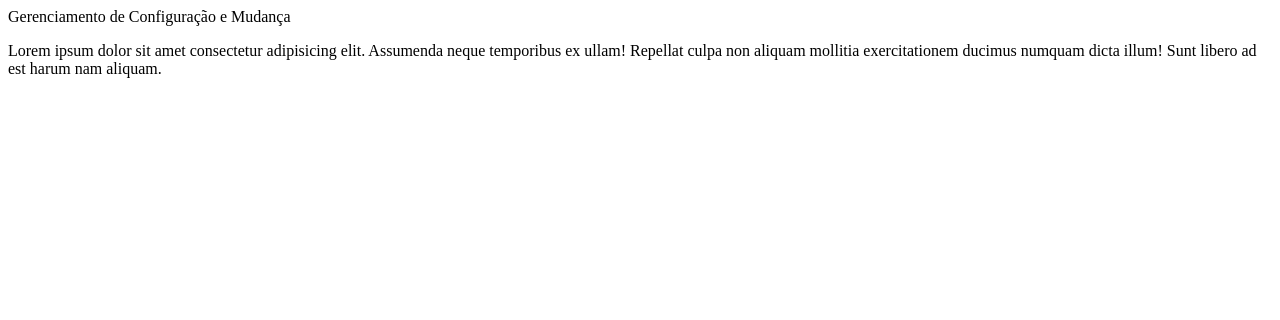
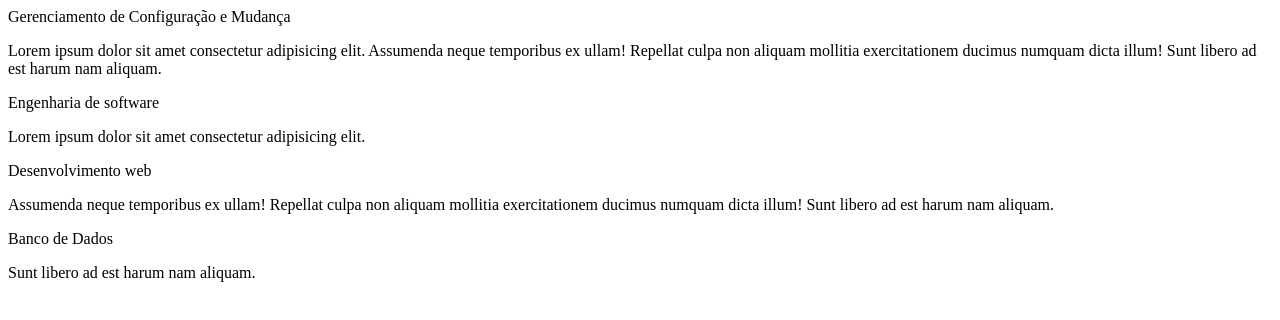
Before and after one commit to Andrielly091/branching, a plain HTML site: page index.html in a window 1280 px wide. Drawn offline with Linux system fonts and the light colour scheme.

Commit message:
add web e bdd

```diff
--- a/index.html
+++ b/index.html
@@ -13,5 +13,22 @@ Lorem ipsum dolor sit amet consectetur adipisicing elit. Assumenda neque tempori
 
         </p>
     </article>
+    <article>Engenharia de software<title>
+    </title><p>
+Lorem ipsum dolor sit amet consectetur adipisicing elit.
+
+    </p>
+</article>
+<article>Desenvolvimento web<title>
+</title><p>
+Assumenda neque temporibus ex ullam! Repellat culpa non aliquam mollitia exercitationem ducimus numquam dicta illum! Sunt libero ad est harum nam aliquam.
+
+</p>
+</article><article>Banco de Dados<title>
+</title><p>
+Sunt libero ad est harum nam aliquam.
+
+</p>
+</article>
 </body>
 </html>
```
